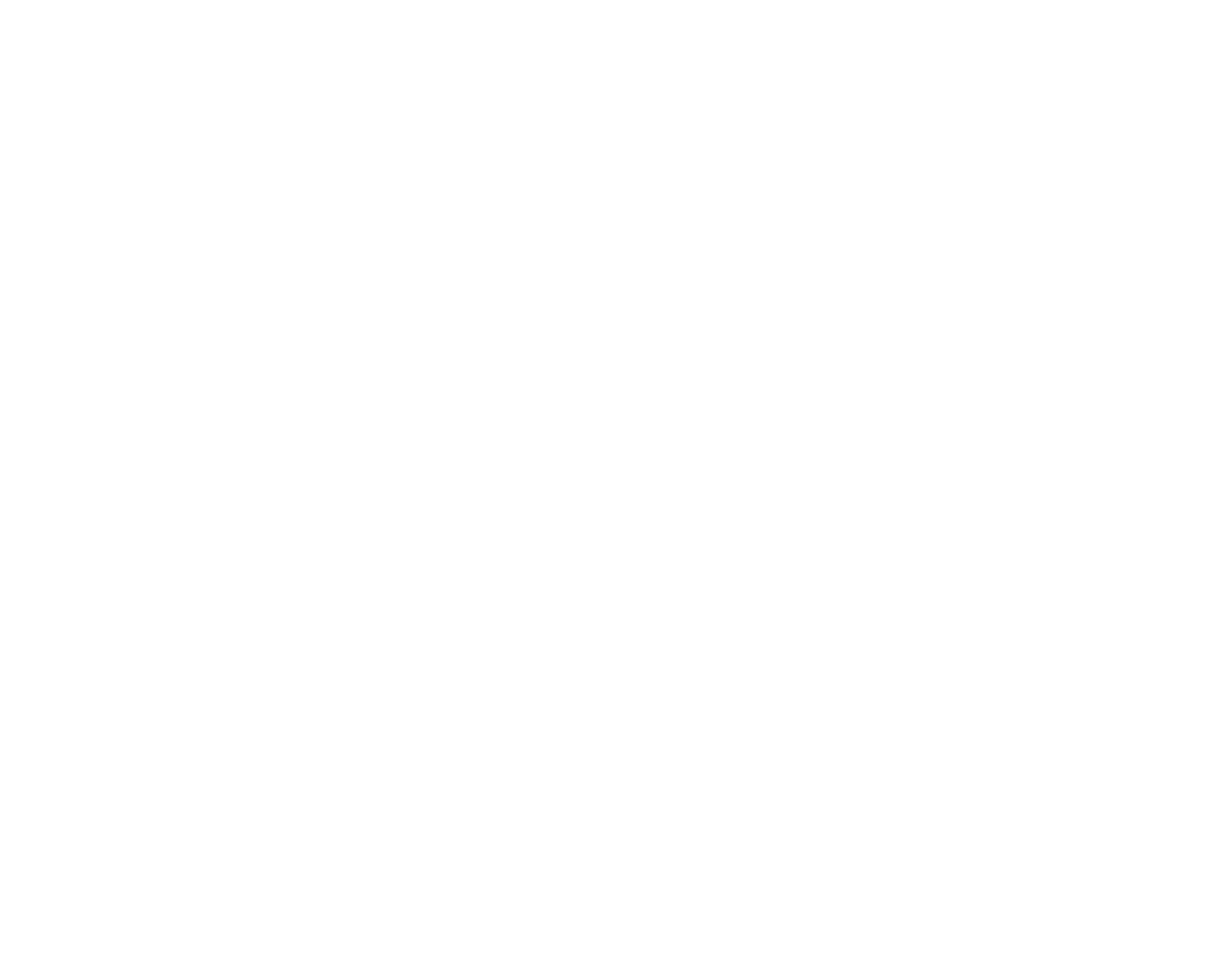
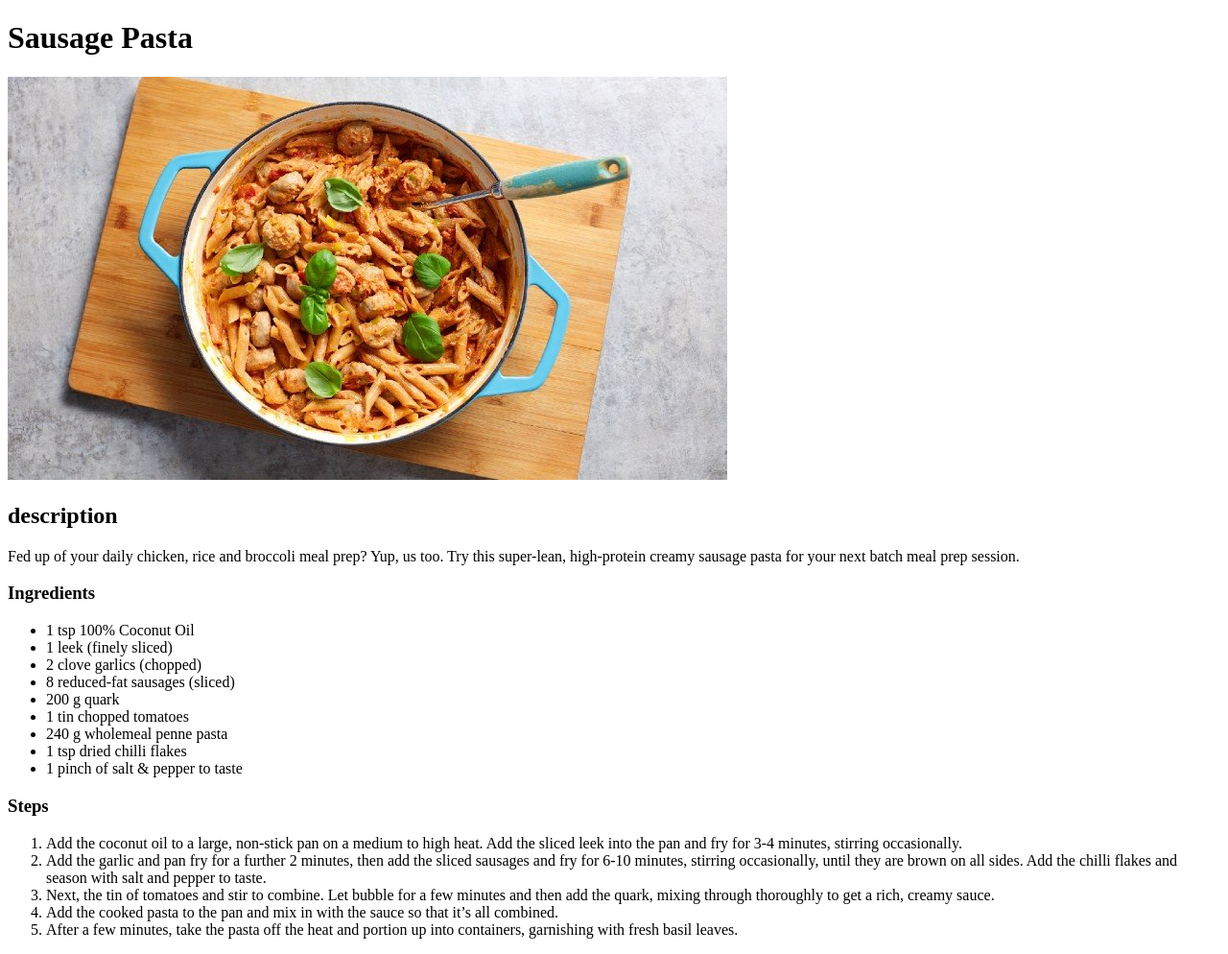
Before and after one commit to R-ia/odin-recipes, a plain HTML site: page recipes/sausage-pasta.html in a window 1280 px wide. Shown: the whole page at 96% size. Before the commit the page ends 800 px from the top, so only its background shows below. Drawn offline with Linux system fonts and the light colour scheme.

Commit message:
added all three recipes

```diff
--- a/recipes/sausage-pasta.html
+++ b/recipes/sausage-pasta.html
@@ -0,0 +1,35 @@
+<!DOCTYPE html>
+<html lang="en">
+<head>
+    <meta charset="UTF-8">
+    <meta http-equiv="X-UA-Compatible" content="IE=edge">
+    <meta name="viewport" content="width=device-width, initial-scale=1.0">
+    <title>sausage pasta</title>
+</head>
+<body>
+    <h1>Sausage Pasta</h1>
+    <img src="images/Sausage-Pasta.jpeg" alt="Sausage-Pasta">
+    <h2>description</h2>
+    <p>Fed up of your daily chicken, rice and broccoli meal prep? Yup, us too. Try this super-lean, high-protein creamy sausage pasta for your next batch meal prep session.</p>
+    <h3>Ingredients</h3>
+    <ul>
+        <li>1 tsp 100% Coconut Oil</li>
+        <li>1 leek (finely sliced)</li>
+        <li>2 clove garlics (chopped)</li>
+        <li>8 reduced-fat sausages (sliced)</li>
+        <li>200 g quark</li>
+        <li> 1 tin chopped tomatoes</li>
+        <li>240 g wholemeal penne pasta</li>
+        <li>1 tsp dried chilli flakes</li>
+        <li>1 pinch of salt & pepper to taste</li>
+    </ul>
+    <h3>Steps</h3>
+    <ol>
+    <li>Add the coconut oil to a large, non-stick pan on a medium to high heat. Add the sliced leek into the pan and fry for 3-4 minutes, stirring occasionally.</li>
+    <li>Add the garlic and pan fry for a further 2 minutes, then add the sliced sausages and fry for 6-10 minutes, stirring occasionally, until they are brown on all sides. Add the chilli flakes and season with salt and pepper to taste.</li>
+    <li>Next, the tin of tomatoes and stir to combine. Let bubble for a few minutes and then add the quark, mixing through thoroughly to get a rich, creamy sauce.</li>
+    <li>Add the cooked pasta to the pan and mix in with the sauce so that it’s all combined.</li>
+    <li>After a few minutes, take the pasta off the heat and portion up into containers, garnishing with fresh basil leaves.</li>
+    </ol>
+</body>
+</html>
```
Also changed, not shown: index.html (+1 -1 lines).
